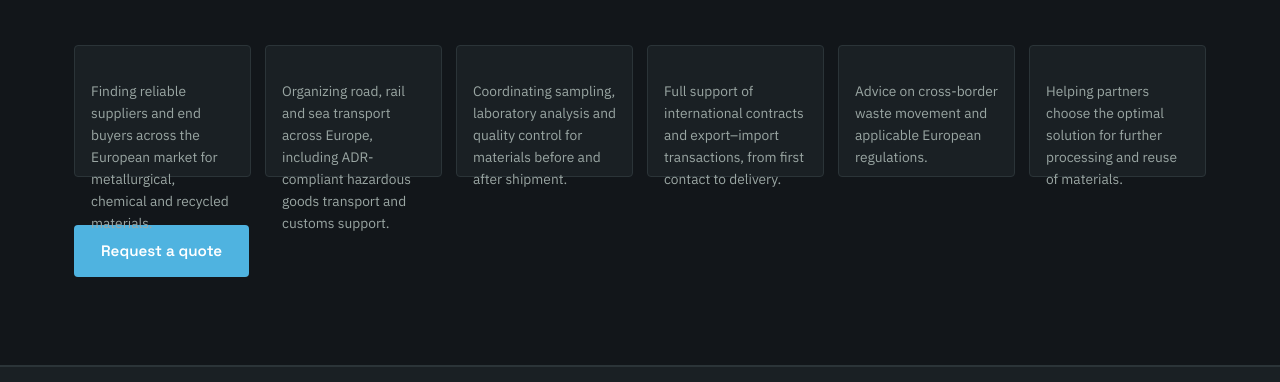
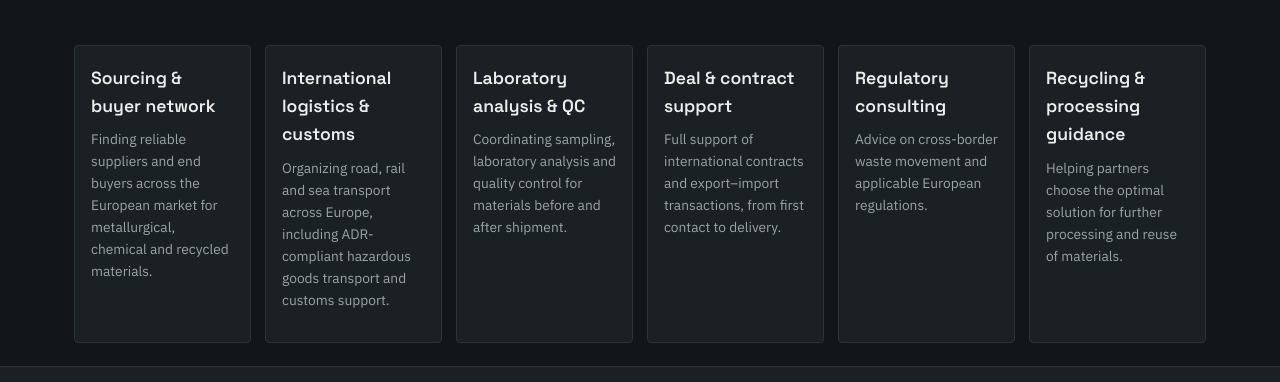
Before and after one commit to Papa-yalo/ecometchem, a plain HTML site: page services.html in a window 1280 px wide. Shown: the part 352-734 px from the top of the page. Drawn offline with Linux system fonts and the light colour scheme.

Commit message:
Фикс: текст 'Наша цель' и карточки услуг вылезали за рамки

```diff
--- a/css/styles.css
+++ b/css/styles.css
@@ -318,6 +318,25 @@
   background: var(--amber);
   margin-top: 7px;
 }
+.goal-box {
+  background: var(--surface);
+  border: 1.5px solid var(--line);
+  border-radius: var(--radius);
+  padding: 28px;
+}
+.service-tile {
+  background: var(--surface);
+  border: 1.5px solid var(--line);
+  border-radius: var(--radius);
+  padding: 18px 16px;
+}
+.service-tile .sym {
+  font-family: var(--font-display);
+  font-weight: 600;
+  font-size: 1.1rem;
+  color: var(--ink);
+}
+.service-tile .desc { color: var(--ink-muted); }
 
 /* ---------- element grid (signature) ---------- */
 .tabs {
--- a/services.html
+++ b/services.html
@@ -62,27 +62,27 @@
     </div>
 
     <div class="element-grid reveal in" style="margin-top:32px;">
-      <div class="element-tile" style="cursor:default;">
+      <div class="service-tile">
         <div class="sym" data-i18n="cs1_h">Sourcing & buyer network</div>
         <p class="desc" style="margin-top:8px; font-size:0.86rem;" data-i18n="cs1_p">—</p>
       </div>
-      <div class="element-tile" style="cursor:default;">
+      <div class="service-tile">
         <div class="sym" data-i18n="cs2_h">International logistics & customs</div>
         <p class="desc" style="margin-top:8px; font-size:0.86rem;" data-i18n="cs2_p">—</p>
       </div>
-      <div class="element-tile" style="cursor:default;">
+      <div class="service-tile">
         <div class="sym" data-i18n="cs3_h">Laboratory analysis & QC</div>
         <p class="desc" style="margin-top:8px; font-size:0.86rem;" data-i18n="cs3_p">—</p>
       </div>
-      <div class="element-tile" style="cursor:default;">
+      <div class="service-tile">
         <div class="sym" data-i18n="cs4_h">Deal & contract support</div>
         <p class="desc" style="margin-top:8px; font-size:0.86rem;" data-i18n="cs4_p">—</p>
       </div>
-      <div class="element-tile" style="cursor:default;">
+      <div class="service-tile">
         <div class="sym" data-i18n="cs5_h">Regulatory consulting</div>
         <p class="desc" style="margin-top:8px; font-size:0.86rem;" data-i18n="cs5_p">—</p>
       </div>
-      <div class="element-tile" style="cursor:default;">
+      <div class="service-tile">
         <div class="sym" data-i18n="cs6_h">Recycling & processing guidance</div>
         <p class="desc" style="margin-top:8px; font-size:0.86rem;" data-i18n="cs6_p">—</p>
       </div>
```
Also changed, not shown: index.html (+1 -1 lines).
